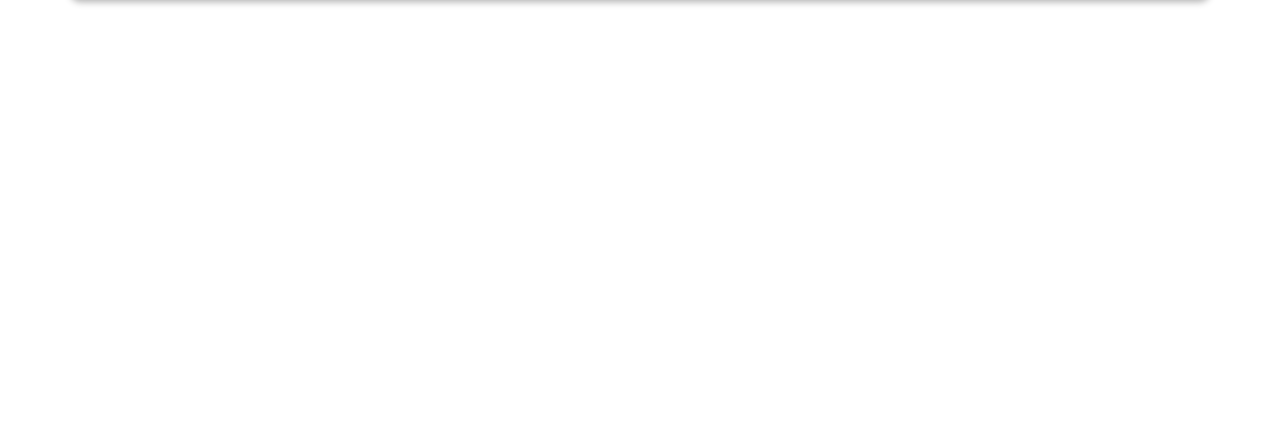
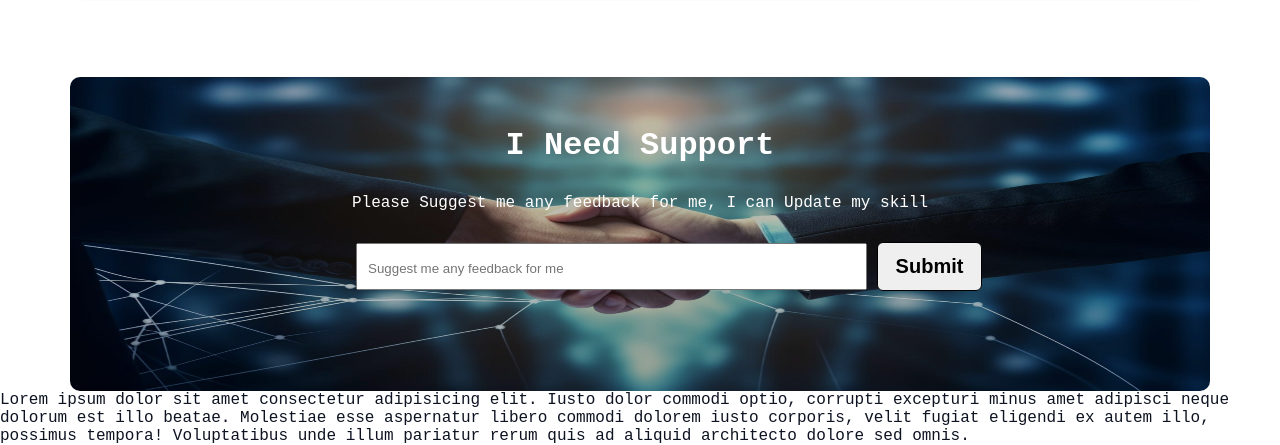
Before and after one commit to ayesha-siddika110/Assignment_1, a plain HTML site: page index.html in a window 1280 px wide. Shown: the part 4338-4783 px from the top of the page. Before the commit the page ends 4355 px from the top, so only its background shows below. Drawn offline with Linux system fonts and the light colour scheme; a web font is replaced by a local one.

Commit message:
I Need section Done

```diff
--- a/css/style.css
+++ b/css/style.css
@@ -230,7 +230,7 @@ h1, p{
     /* border: 1px solid black; */
     margin: auto;
     margin-bottom: 20px;
-    box-shadow: 0 5px 7px #0000004f;
+    box-shadow: 0 1px 3px #0000004f;
     color: #0D1321;
 
 }
@@ -255,3 +255,37 @@ h1, p{
 }
 
 /* my next target section end here */
+
+/* I need support */
+.i-need{
+    background-image: url("../images/handshake.jpg");
+    background-color: rgba(0, 0, 0, 0.253);
+    background-blend-mode: overlay;
+    width: 1140px;
+    height: 314px;
+    background-size: 1140px 314px;
+    margin: auto;
+    margin-top: 80px;
+    border-radius: 10px;
+
+
+
+}
+.i-need>h2{
+    padding-top: 50px;
+}
+.i-need-text{
+
+    color: white;
+}
+.form-{
+    display: block;
+    margin: auto;
+    margin-left: 286px;
+    margin-top: 30px;
+}
+.input-text{
+    padding: 12px 80px 12px 10px;
+    padding-top: 16px;
+    text-align: left;
+}
--- a/index.html
+++ b/index.html
@@ -137,9 +137,12 @@
                     </div>
                     <div class="box-next-content">
                         <h2 class="box-next-content-text">ReactJS</h2>
-                        <p class="hyper-p box-next-content-text">React components are JavaScript functions. Want to show some content
-                            conditionally? This markup syntax is called JSX. It is a JavaScript syntax extension popularized by React.</p>
-                        <a class="target-a box-next-content-text" href="https://www.w3schools.com/html/default.asp" target="_blank">Learn
+                        <p class="hyper-p box-next-content-text">React components are JavaScript functions. Want to show
+                            some content
+                            conditionally? This markup syntax is called JSX. It is a JavaScript syntax extension
+                            popularized by React.</p>
+                        <a class="target-a box-next-content-text" href="https://www.w3schools.com/html/default.asp"
+                            target="_blank">Learn
                             More</a>
                     </div>
 
@@ -150,8 +153,11 @@
                     </div>
                     <div class="box-next-content">
                         <h2 class="box-next-content-text">MongoDB</h2>
-                        <p class="hyper-p box-next-content-text">MongoDB Atlas integrates operational and vector databases in a single, unified platform. Use vector representations of your data to perform semantic </p>
-                        <a class="target-a box-next-content-text" href="https://www.w3schools.com/html/default.asp" target="_blank">Learn
+                        <p class="hyper-p box-next-content-text">MongoDB Atlas integrates operational and vector
+                            databases in a single, unified platform. Use vector representations of your data to perform
+                            semantic </p>
+                        <a class="target-a box-next-content-text" href="https://www.w3schools.com/html/default.asp"
+                            target="_blank">Learn
                             More</a>
                     </div>
 
@@ -162,8 +168,11 @@
                     </div>
                     <div class="box-next-content">
                         <h2 class="box-next-content-text">NodeJs</h2>
-                        <p class="hyper-p box-next-content-text">Node.js is an open-source, cross-platform JavaScript runtime environment and library for running web applications outside the client's browser.</p>
-                        <a class="target-a box-next-content-text" href="https://www.w3schools.com/html/default.asp" target="_blank">Learn
+                        <p class="hyper-p box-next-content-text">Node.js is an open-source, cross-platform JavaScript
+                            runtime environment and library for running web applications outside the client's browser.
+                        </p>
+                        <a class="target-a box-next-content-text" href="https://www.w3schools.com/html/default.asp"
+                            target="_blank">Learn
                             More</a>
                     </div>
                 </div>
@@ -173,6 +182,22 @@
         <!-- my next target section end here.... -->
 
 
+
+        <!-- i NEEd support section start -->
+        <div class="i-need">
+            <h2 class="why-web i-need-text">I Need Support</h2>
+            <p class="why-webp i-need-text"> Please Suggest me any feedback for me, I can Update my skill</p>
+            <form class="form-" action="">
+                <input type="text" placeholder="Suggest me any feedback for me" size="50" class="input-text">
+                <button> Submit </button>
+            </form>
+        </div>
+        Lorem ipsum dolor sit amet consectetur adipisicing elit. Iusto dolor commodi optio, corrupti excepturi minus amet adipisci neque dolorum est illo beatae. Molestiae esse aspernatur libero commodi dolorem iusto corporis, velit fugiat eligendi ex autem illo, possimus tempora! Voluptatibus unde illum pariatur rerum quis ad aliquid architecto dolore sed omnis.
+
+
+        <!-- i NEEd support section end -->
+
+
     </main>
 
 </body>
```
